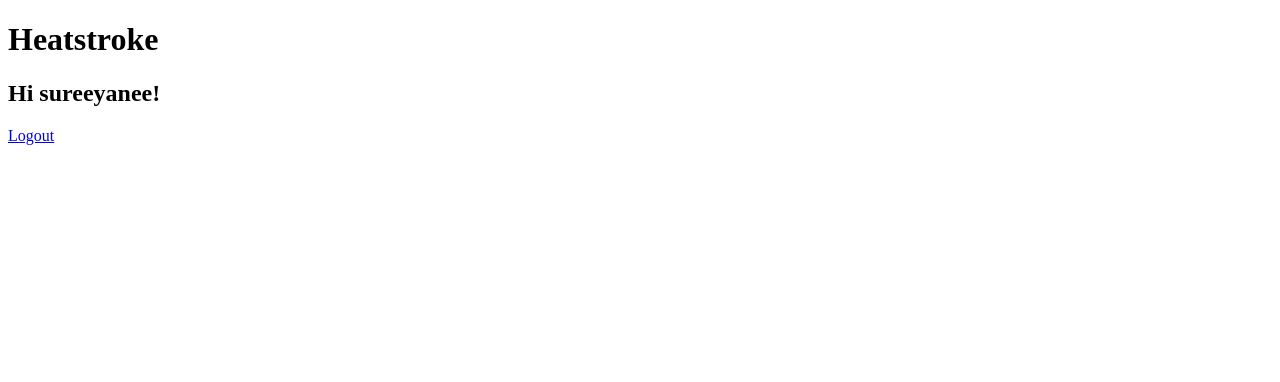
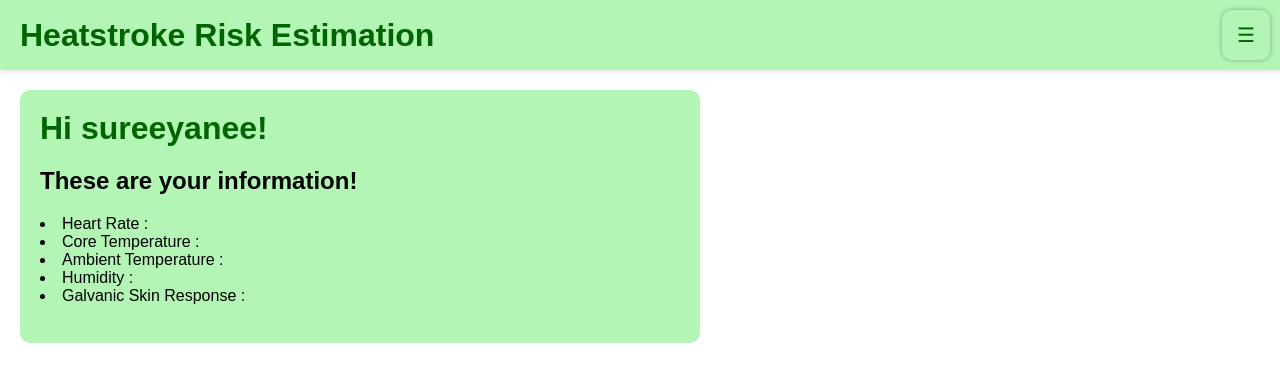
Before and after one commit to 6310510026/HeatStroke, a Django app: page / in a window 1280 px wide. Shown: the top 382 px of the page. Run offline with Django 5.2, Linux system fonts and the light colour scheme; a user stored in the database is signed in.

Commit message:
updatewebsite

```diff
--- a/heatstroke/settings.py
+++ b/heatstroke/settings.py
@@ -116,7 +116,7 @@ USE_TZ = True
 # https://docs.djangoproject.com/en/5.0/howto/static-files/
 
 STATIC_URL = 'static/'
-
+STATICFILES_DIRS = [BASE_DIR / "static"]
 # Default primary key field type
 # https://docs.djangoproject.com/en/5.0/ref/settings/#default-auto-field
 
--- /dev/null
+++ b/static/css/style.css
@@ -0,0 +1,195 @@
+/* Reset styles */
+body {
+    font-family: Arial, sans-serif;
+    margin: 0;
+    padding: 0;
+    background-color: #ffffff;
+}
+
+/* Header styles */
+header {
+    background-color: #b2f5b4;
+    display: flex;
+    justify-content: space-between; /* จัดให้ h1 อยู่ซ้าย ปุ่มอยู่ขวา */
+    align-items: center;
+    padding: 10px 20px;
+    position: fixed; /* Fix header at the top */
+    top: 0;
+    left: 0;
+    width: 100%;
+    z-index: 1000; /* Ensure header is above other elements */
+    box-shadow: 0px 2px 5px rgba(0, 0, 0, 0.1);
+}
+
+h1 {
+    color: #006400;
+    margin: 0;
+}
+
+/* ปรับปุ่ม toggle ให้อยู่ภายใน header และฝั่งขวา */
+.sidebar-toggle {
+    font-size: 20px; /* ขนาดของไอคอนในปุ่ม */
+    cursor: pointer;
+    right: 70px;
+    background: none;
+    border: none;
+    color: #006400;
+    padding: 10px 15px; /* ปรับ padding ให้เหมาะสมกับ header */
+    border-radius: 10px; /* ขอบมน */
+    box-shadow: 0 0 5px rgba(0, 0, 0, 0.3);
+    transition: background-color 0.3s ease;
+    height: 30px; /* กำหนดความสูงให้เหมาะสมกับ header */
+    display: flex;
+    justify-content: center;
+    align-items: center;
+    margin-right: 30px
+}
+
+/* เมื่อ hover ปุ่ม */
+.sidebar-toggle:hover {
+    background-color: white;
+}
+
+/* ปรับให้ sidebar อยู่ด้านขวา */
+.sidebar-checkbox {
+    display: none;
+}
+
+.sidebar {
+    position: absolute;
+    top: 90px; /* ตั้งระยะห่างจากปุ่ม toggle */
+    right: 0; /* ย้าย sidebar ไปทางขวา */
+    width: 200px;
+    background-color: #c6ccc4; /* สีเขียว */
+    color: white;
+    padding: 20px;
+    border-radius: 10px; /* ขอบมน */
+    display: none;
+    transition: right 0.3s ease;
+    z-index: 999; /* ให้ sidebar อยู่เหนือเนื้อหาหลัก */
+    margin-right: 10px
+}
+
+/* เมื่อ checkbox ถูกเลือก sidebar จะแสดง */
+.sidebar-checkbox:checked + .sidebar {
+    display: block; /* แสดง sidebar */
+}
+
+/* เนื้อหาหลัก */
+.content {
+    margin: 90px 20px 20px 20px; /* ขยับเนื้อหาลงมาจาก header */
+    padding: 20px;
+    background-color: #b2f5b4;
+    border-radius: 10px;
+    width: 50%; /* กำหนดความกว้างของกล่องเป็นครึ่งหนึ่งของหน้าจอ */
+    max-width: 1200px; /* กำหนดความกว้างสูงสุดเพื่อไม่ให้กว้างเกินไปบนหน้าจอขนาดใหญ่ */
+    margin-right: auto; /* จัดให้อยู่ทางซ้าย */
+    transition: margin-right 0.3s ease;
+}
+
+/* ขยายเนื้อหาหลักเมื่อ sidebar แสดง */
+.sidebar-checkbox:checked ~ .content {
+    margin-right: 250px; /* ขยายเนื้อหาหลักให้ห่างจาก sidebar */
+}
+
+body.login {
+    background-color: #b2f5b4;
+}
+.login-right {
+    background-color: #ffffff;
+    width: 55%; /* กำหนดความกว้างของกล่อง */
+    height: 1024px;
+    /*max-width: 1200px; กำหนดความกว้างสูงสุดเพื่อไม่ให้กว้างเกินไปบนหน้าจอขนาดใหญ่ */
+    margin-left: auto; /* จัดให้อยู่ทางขวา */
+    transition: margin-right 0.3s ease;
+}
+
+.login-left {
+    /*margin: 90px 20px 20px 20px; ขยับเนื้อหาลงมาจาก header */
+    background-color: #ffffff;
+    width: 45%; /* กำหนดความกว้างของกล่องเป็นครึ่งหนึ่งของหน้าจอ */
+    height: 1024px;
+    max-width: 1200px; /* กำหนดความกว้างสูงสุดเพื่อไม่ให้กว้างเกินไปบนหน้าจอขนาดใหญ่ */
+    margin-right: auto; /* จัดให้อยู่ทางซ้าย */
+    transition: margin-right 0.3s ease;
+}
+
+.login-form-container {
+    width: 100%; /* กำหนดความกว้างเต็ม */
+    max-width: 400px; /* จำกัดความกว้างสูงสุด */
+    padding: 60px; /* ระยะห่างภายในกล่องเท่าๆ กันทุกด้าน */
+    background-color: none; /* สีพื้นหลัง */
+    border-radius: 10px; /* ขอบมุมโค้งมน */
+    display: flex; /* ใช้ Flexbox */
+    flex-direction: column; /* จัดวางเนื้อหาในแนวตั้ง */
+    align-items: left; /* จัดให้อยู่กึ่งกลางในแนวนอน */
+    justify-content: left; /* จัดให้อยู่กึ่งกลางในแนวตั้ง */
+    text-align: left; /* จัดข้อความให้อยู่กึ่งกลาง */
+}
+
+body.login .login-form-container h1 {
+    font-size: 4rem; /* ขนาดใหญ่ขึ้น */
+    font-weight: bold; /* ตัวหนา */
+    color: #006400; /* สีที่ดูเด่น */
+    margin-bottom: 20px; /* เพิ่มระยะห่างจากฟอร์ม */
+}
+
+/* ตกแต่งฟอร์ม */
+body.login .login-form-container form {
+    width: 100%;
+    display: flex;
+    flex-direction: column; /* จัดเรียงเนื้อหาในแนวตั้ง */
+    gap: 5px; /* เพิ่มระยะห่างระหว่างช่องฟอร์ม */
+}
+
+/* สไตล์ช่อง input */
+body.login .login-form-container form input[type="text"],
+body.login .login-form-container form input[type="password"],
+body.login .login-form-container form input[type="email"] {
+    padding: 10px;
+    font-size: 1rem;
+    border: 1px solid #ccc; /* ขอบเรียบ */
+    border-radius: 5px; /* ขอบมุมมน */
+    box-shadow: inset 0 1px 3px rgba(0, 0, 0, 0.1); /* เงาด้านใน */
+    transition: border-color 0.3s ease;
+}
+
+/* เปลี่ยนสีขอบเมื่อ hover/focus */
+body.login .login-form-container form input[type="text"]:focus,
+body.login .login-form-container form input[type="password"]:focus,
+body.login .login-form-container form input[type="email"]:focus{
+    border-color: #006400; /* สีขอบเมื่อเน้น */
+    outline: none; /* ลบกรอบ default */
+}
+
+/* ตกแต่งปุ่ม */
+body.login .login-form-container form button {
+    padding: 8px 9px; /* ลดขนาด padding */
+    font-size: 0.9rem; /* ลดขนาดข้อความ */
+    width: 20%; /* ให้ขนาดของปุ่มพอดีกับข้อความ */
+    border-radius: 5px; /* ขอบมนเหมือนเดิม */
+    background-color: #006400; /* สีพื้นหลัง */
+    color: white; /* สีข้อความ */
+    border: none; /* ไม่มีขอบ */
+    cursor: pointer; /* เปลี่ยน cursor */
+    transition: background-color 0.3s ease;
+}
+
+/* เปลี่ยนสีปุ่มเมื่อ hover */
+body.login .login-form-container form button:hover {
+    background-color: #006400; /* สีเข้มขึ้นเมื่อ hover */
+}
+
+/* ลิงก์ในฟอร์ม */
+body.login .login-form-container a {
+    color: #006400;
+    text-decoration: none;
+    font-weight: bold;
+    margin-top: 10px;
+    display: inline-block;
+}
+
+/* ลิงก์เมื่อ hover */
+body.login .login-form-container a:hover {
+    text-decoration: underline;
+}
--- /dev/null
+++ b/templates/base.html
@@ -0,0 +1,32 @@
+<!DOCTYPE html>
+<html lang="en">
+<head>
+    <meta charset="UTF-8">
+    <meta name="viewport" content="width=device-width, initial-scale=1.0">
+    <title>{% block title %} Hide side {% endblock %}</title>
+    {% block style %}{% endblock %}
+</head>
+<body class="{% block body_class %}{% endblock %}">
+    <header>
+        {% block header  %}
+        <h1>Heatstroke Risk Estimation</h1>
+        <!-- ปุ่ม toggle อยู่ใน header -->
+        <label for="sidebar-toggle" class="sidebar-toggle">☰</label>
+        {% endblock  %}
+    </header>
+    <input type="checkbox" id="sidebar-toggle" class="sidebar-checkbox">
+    <div class="sidebar" id="sidebar">
+        {% block sidebar  %}
+        <ur>
+            <li><a href="{% url 'index' %}">HOME</a></li>
+            <li>INFORMATION</li>
+            <li>ABOUT</li>
+            <li><a href="{% url 'logout' %}">LOGOUT</a></li>
+        </ur>
+        {% endblock  %}
+    </div>
+    <div class="content" id="content">
+        {% block content %} {% endblock  %}
+    </div>
+</body>
+</html>
--- a/templates/index.html
+++ b/templates/index.html
@@ -1,13 +1,18 @@
-<!DOCTYPE html>
-<html lang="en">
-<head>
-    <meta charset="UTF-8">
-    <meta name="viewport" content="width=device-width, initial-scale=1.0">
-    <title>Document</title>
-</head>
-<body>
-    <h1>Heatstroke</h1>
-    <h2>Hi {{ request.user.username }}!</h2>
-    <a href="{% url 'logout' %}">Logout</a>
-</body>
-</html>
+{% extends "base.html" %}
+{% load static %}
+{% block style %}
+    <link rel="stylesheet" href="{% static 'css/style.css' %}">
+{% endblock %}
+{% block title %} HOME {% endblock %}
+{% block content%}
+    <h1>Hi {{ request.user.username }}!</h1>
+    <h2>These are your information!</h2>
+    <url>
+        <li>Heart Rate :</li>
+        <li>Core Temperature :</li>
+        <li>Ambient Temperature :</li>
+        <li>Humidity :</li>
+        <li>Galvanic Skin Response :</li>
+    </url>
+    <br>
+{% endblock  %}
```
Also changed, not shown: templates/login.html (+17 -13 lines), templates/register.html (+11 -4 lines), db.sqlite3.
